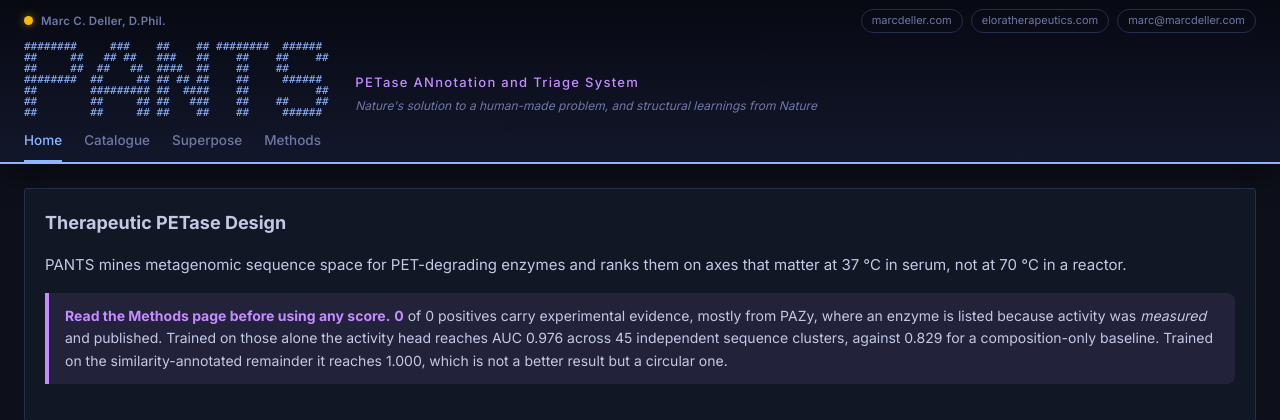
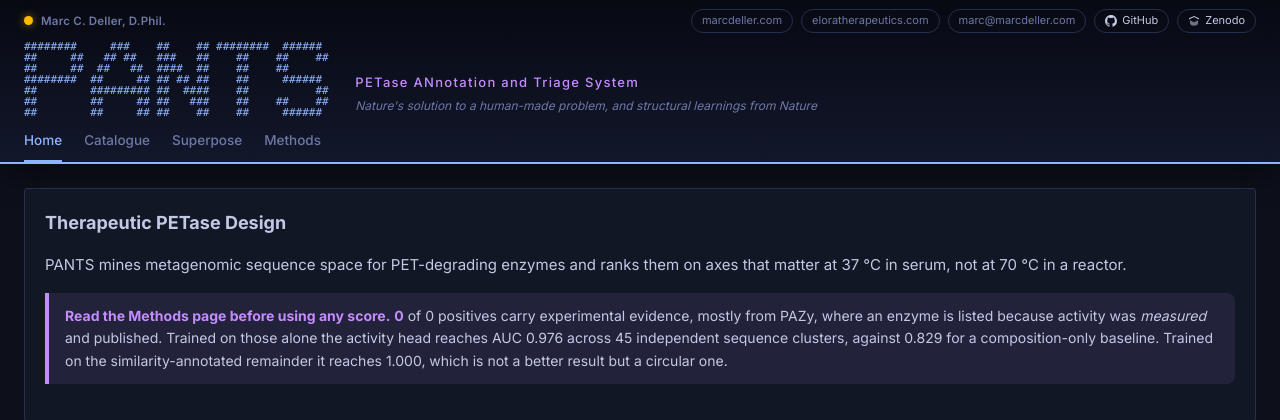
Before and after one commit to bellcheddar/PANTS, a Flask app: page / in a window 1280 px wide. Shown: the top 420 px of the page. Run offline with Flask 3, Linux system fonts and the light colour scheme; data that the repository does not hold is empty.

Commit message:
Add GitHub and Zenodo badges to the top bar
Inline SVG rather than shields.io images: an external image host would be a
third-party request on every page load, would render in a foreign visual style
against this palette, and would leave a broken box in the header the day it is
slow or blocked.

Styled as the same pill as the contact links so the bar stays one object, with
the icon marking them as project resources. The icon inherits currentColor, so
hover needs no second rule. Below 600px the badges keep the icon and drop the
word, because the bar already carries three contact links and would otherwise
wrap to a third row; aria-label carries the meaning either way.

Verified by screenshot at 1400 and 560 px, and both targets resolve.

Co-Authored-By: Claude Opus 5 <noreply@anthropic.com>
Claude-Session: https://claude.ai/code/session_012XCKkeBAw9Xp7zUWYizQRw

```diff
--- a/app/static/css/pants.css
+++ b/app/static/css/pants.css
@@ -222,6 +222,19 @@ footer.md-footer { border-top-color: var(--pv-border); color: var(--pv-dim); }
   background: rgba(143,180,255,.08);
 }
 
+/* Source and data badges. Same pill as the contact links so the bar stays one object,
+   with the icon and a slightly stronger border marking them as project resources rather
+   than personal links. The icon inherits currentColor, so it picks up the hover state
+   without a second rule. */
+.md-credit-links a.md-badge {
+  display: inline-flex; align-items: center; gap: 5px;
+  border-color: var(--pv-border);
+  color: var(--pv-text);
+}
+.md-credit-links a.md-badge svg {
+  width: 12px; height: 12px; display: block; flex-shrink: 0;
+}
+
 /* --- banner + strapline, sharing a baseline --- */
 .md-masthead {
   display: flex; align-items: flex-end; gap: 20px;
@@ -286,6 +299,10 @@ footer.md-footer { border-top-color: var(--pv-border); color: var(--pv-dim); }
   .md-tagline { font-size: 11px; }
   .md-nav { gap: 16px; }
   .md-credit-links a { padding: 1px 8px; }
+  /* Below this width the badges keep their icon and drop the word: the bar already
+     carries three contact links and would otherwise wrap to a third row. */
+  .md-credit-links a.md-badge span { display: none; }
+  .md-credit-links a.md-badge { padding: 2px 7px; }
 }
 
 /* Strapline and tagline move as one block beside the banner, so they wrap
--- a/app/templates/base.html
+++ b/app/templates/base.html
@@ -22,6 +22,22 @@
         <a href="https://marcdeller.com" target="_blank" rel="noopener noreferrer">marcdeller.com</a>
         <a href="https://eloratherapeutics.com" target="_blank" rel="noopener noreferrer">eloratherapeutics.com</a>
         <a href="mailto:marc@marcdeller.com">marc@marcdeller.com</a>
+
+        {# Source and data badges. Inline SVG rather than shields.io images: an external
+           image host would be a third-party request on every page load, would render as a
+           foreign visual style against this palette, and would leave a broken box in the
+           header the day it is slow or blocked. #}
+        <a class="md-badge" href="https://github.com/bellcheddar/PANTS"
+           target="_blank" rel="noopener noreferrer" aria-label="Source code on GitHub">
+          <svg viewBox="0 0 16 16" aria-hidden="true" focusable="false"><path fill="currentColor" d="M8 0C3.58 0 0 3.58 0 8c0 3.54 2.29 6.53 5.47 7.59.4.07.55-.17.55-.38 0-.19-.01-.82-.01-1.49-2.01.37-2.53-.49-2.69-.94-.09-.23-.48-.94-.82-1.13-.28-.15-.68-.52-.01-.53.63-.01 1.08.58 1.23.82.72 1.21 1.87.87 2.33.66.07-.52.28-.87.51-1.07-1.78-.2-3.64-.89-3.64-3.95 0-.87.31-1.59.82-2.15-.08-.2-.36-1.02.08-2.12 0 0 .67-.21 2.2.82a7.4 7.4 0 0 1 2-.27c.68 0 1.36.09 2 .27 1.53-1.04 2.2-.82 2.2-.82.44 1.1.16 1.92.08 2.12.51.56.82 1.27.82 2.15 0 3.07-1.87 3.75-3.65 3.95.29.25.54.73.54 1.48 0 1.07-.01 1.93-.01 2.2 0 .21.15.46.55.38A8.01 8.01 0 0 0 16 8c0-4.42-3.58-8-8-8Z"/></svg>
+          <span>GitHub</span>
+        </a>
+        <a class="md-badge" href="https://doi.org/10.5281/zenodo.21807353"
+           target="_blank" rel="noopener noreferrer"
+           aria-label="Dataset on Zenodo, DOI 10.5281/zenodo.21807353">
+          <svg viewBox="0 0 16 16" aria-hidden="true" focusable="false"><path fill="currentColor" d="M8 1.2 1.4 4.4v1.5L8 2.75l6.6 3.15V4.4L8 1.2Z"/><path fill="currentColor" d="M2.6 7v4.4c0 1.55 2.42 2.8 5.4 2.8s5.4-1.25 5.4-2.8V7L8 9.6 2.6 7Z" opacity=".55"/></svg>
+          <span>Zenodo</span>
+        </a>
       </div>
     </div>
 
```
